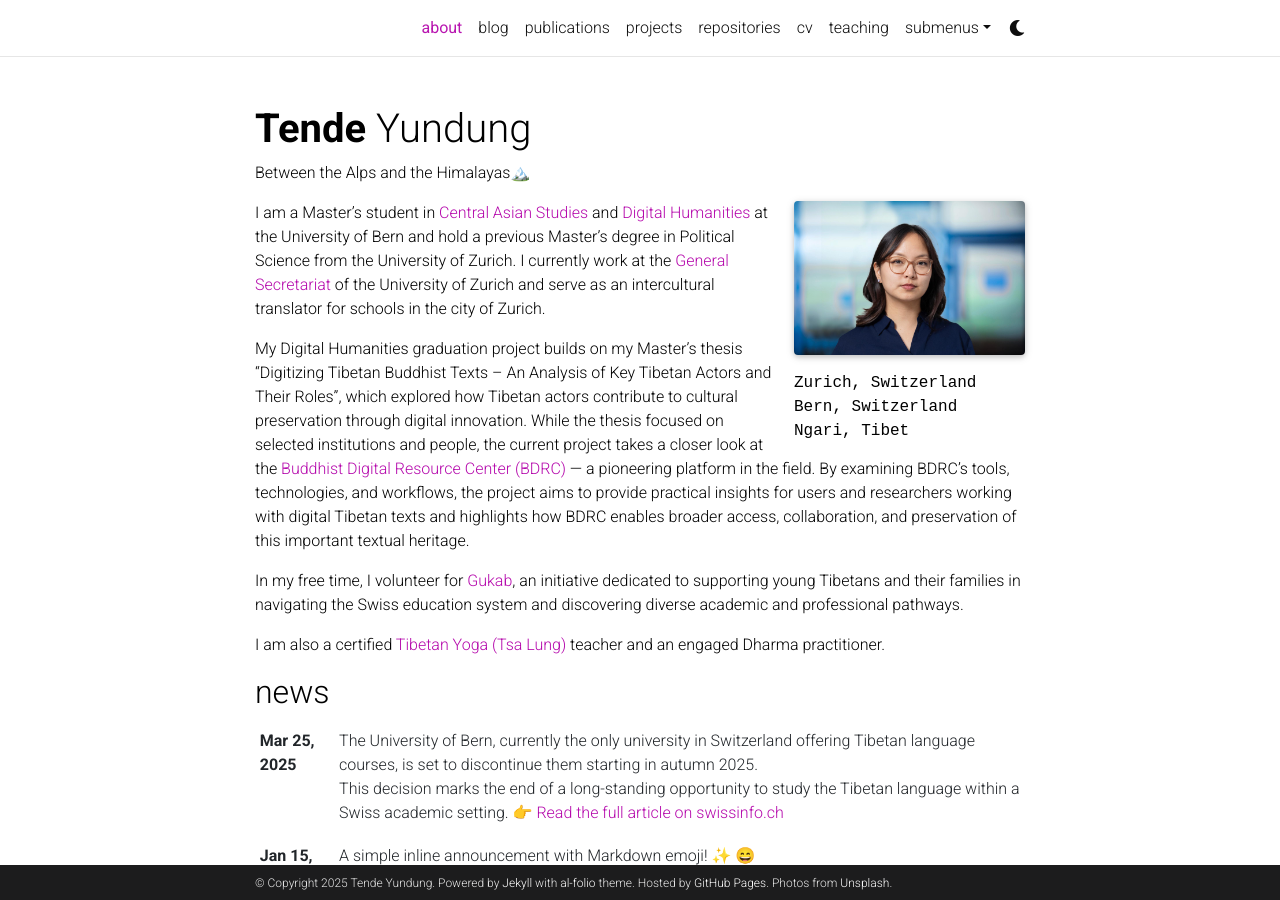
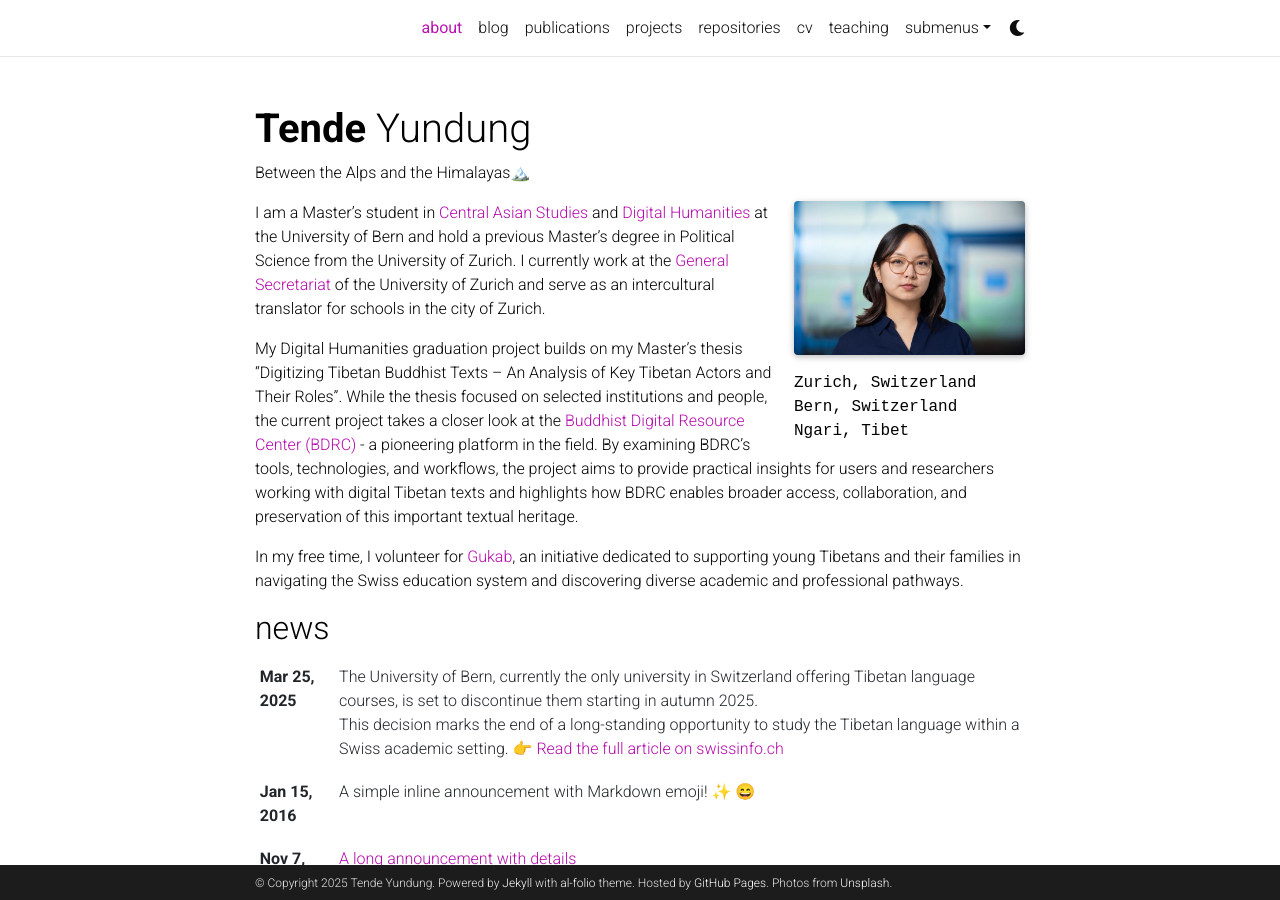
Before and after one commit to yundung/yundung.github.io, a Jekyll site: the page built from _pages/about.md, in a window 1280 px wide and 900 px high. Built offline with Jekyll 4.4.1, drawn with Linux system fonts in a browser that asks for light colours; full-size pictures stand in for the smaller copies a plugin makes; emoji names are drawn with the system emoji font; comment, search, counter and statistics services are not loaded; a style sheet for code colours, icons or effects is not loaded.

Commit message:
Update biography

```diff
--- a/_pages/about.md
+++ b/_pages/about.md
@@ -21,8 +21,6 @@ social: true  # includes social icons at the bottom of the page
 
 I am a Master's student in [Central Asian Studies](https://www.philhist.unibe.ch/studies/study_programs/master_s_in_central_asian_studies/index_eng.html) and [Digital Humanities](https://www.philhist.unibe.ch/studies/study_programs/master_minor_digital_humanities/index_eng.html) at the University of Bern and hold a previous Master's degree in Political Science from the University of Zurich. I currently work at the [General Secretariat](https://www.generalsecretariat.uzh.ch/en/stab/team/yundung.html) of the University of Zurich and serve as an intercultural translator for schools in the city of Zurich.
 
-My Digital Humanities graduation project builds on my Master’s thesis “Digitizing Tibetan Buddhist Texts – An Analysis of Key Tibetan Actors and Their Roles”, which explored how Tibetan actors contribute to cultural preservation through digital innovation. While the thesis focused on selected institutions and people, the current project takes a closer look at the [Buddhist Digital Resource Center (BDRC)](https://www.bdrc.io) — a pioneering platform in the field. By examining BDRC’s tools, technologies, and workflows, the project aims to provide practical insights for users and researchers working with digital Tibetan texts and highlights how BDRC enables broader access, collaboration, and preservation of this important textual heritage.
+My Digital Humanities graduation project builds on my Master’s thesis “Digitizing Tibetan Buddhist Texts – An Analysis of Key Tibetan Actors and Their Roles”. While the thesis focused on selected institutions and people, the current project takes a closer look at the [Buddhist Digital Resource Center (BDRC)](https://www.bdrc.io) - a pioneering platform in the field. By examining BDRC’s tools, technologies, and workflows, the project aims to provide practical insights for users and researchers working with digital Tibetan texts and highlights how BDRC enables broader access, collaboration, and preservation of this important textual heritage.
 
 In my free time, I volunteer for [Gukab](https://www.instagram.com/p/DB8Tk8eu10i/?utm_source=ig_web_copy_link&igsh=MzRlODBiNWFlZA==), an initiative dedicated to supporting young Tibetans and their families in navigating the Swiss education system and discovering diverse academic and professional pathways.
-
-I am also a certified [Tibetan Yoga (Tsa Lung)](https://drikung.ch/tsa-lung-tibetisches-yoga/) teacher and an engaged Dharma practitioner.
```
